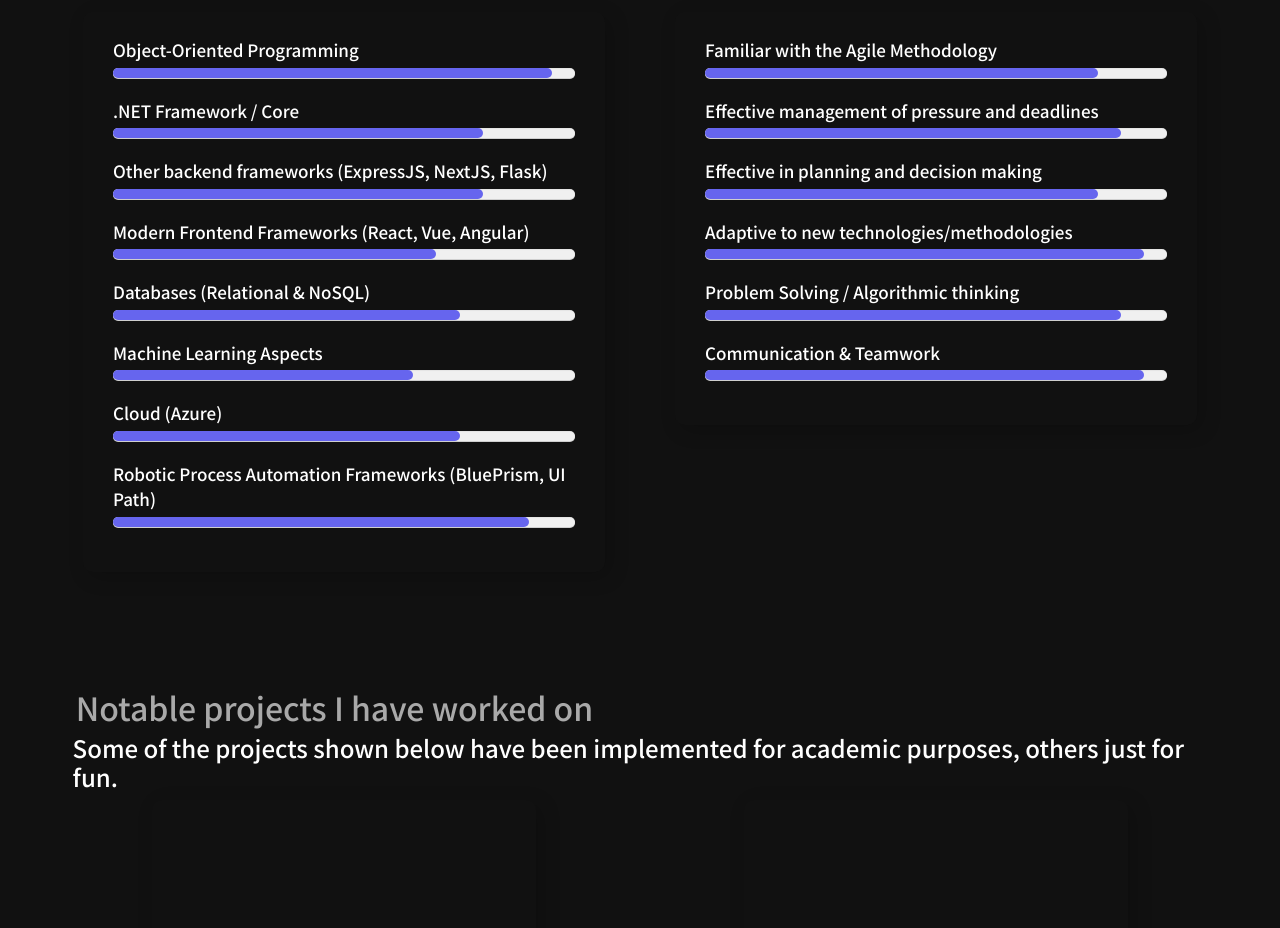
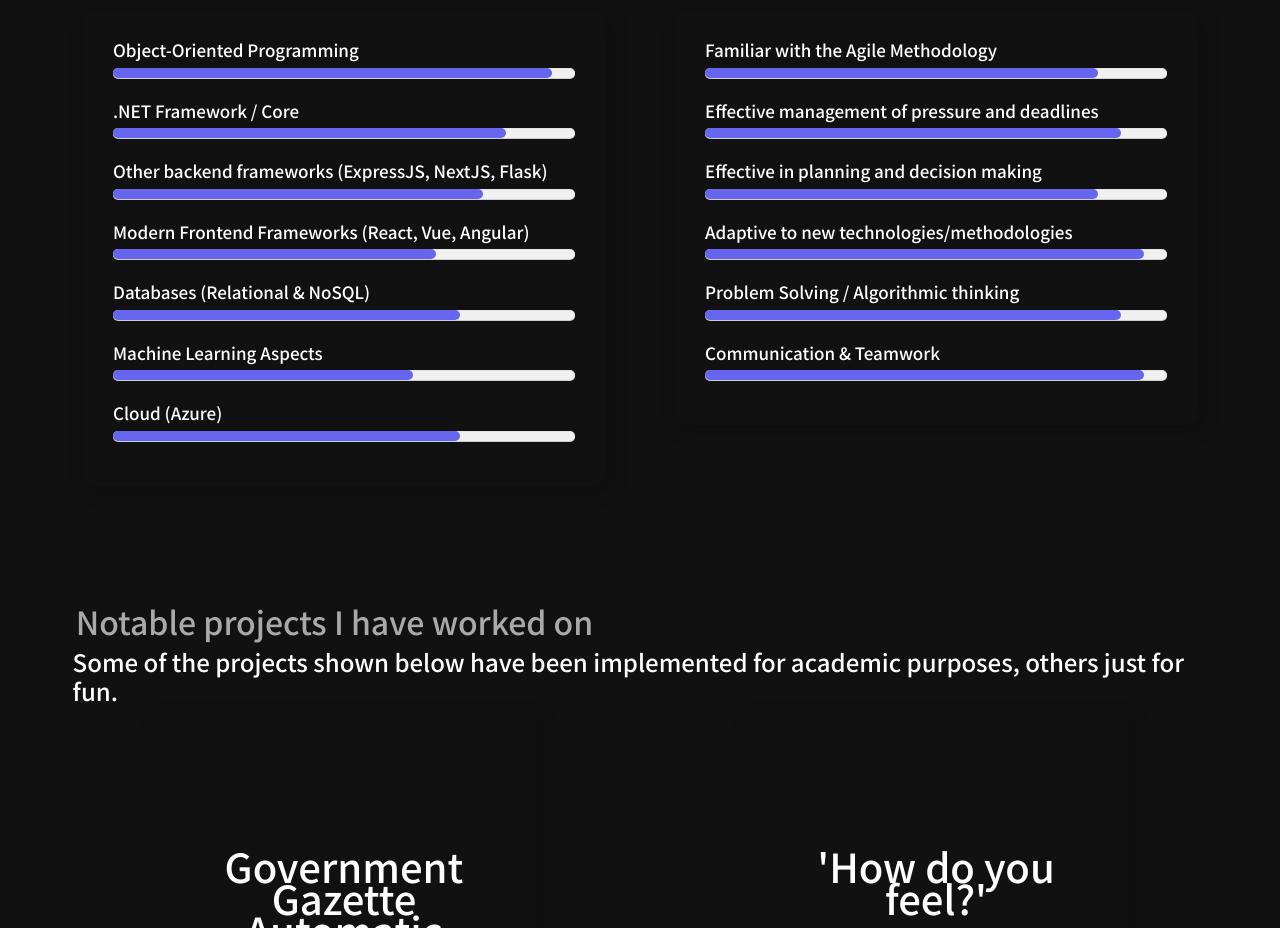
Before and after one commit to cgs23/personal-page, a Vue app: page / in a window 1280 px wide. Shown: the part 980-1908 px from the top of the page. Built offline with nearby package versions, Linux system fonts and the light colour scheme; some icons are missing.

Commit message:
removed rpa, changed twitter

```diff
--- a/src/components/content/AboutMe.vue
+++ b/src/components/content/AboutMe.vue
@@ -4,7 +4,7 @@
     <h4>My name is Stavros Giannakis, I am {{ age }} old, currently living in Berlin, Germany. <br>
       I have a Master's degree in Computer Science, having graduated from the National and Kapodistrian University of
       Athens, Department of Informatics and Telecommunications. <br>
-      I am a Software Engineer with 3+ years of work experience, with a variety of development frameworks. Furthermore,
+      I am a Software Engineer with 4+ years of work experience, with a variety of development frameworks. Furthermore,
       I possess a sound understanding of Machine Learning aspects,
       participating in a research team that engages with problems related with textual data. <br>
       Always enthusiastic and eager to learn new technologies and expand the existing arsenal of development tools. <br>
--- a/src/components/content/Contact.vue
+++ b/src/components/content/Contact.vue
@@ -44,7 +44,7 @@ export default {
         },
         {
             "platform": "Twitter",
-            "value": "https://www.twitter.com/cgs23",
+            "value": "https://www.twitter.com/sgiannakis23",
             "icon": "brands/twitter"
 
         },
--- a/src/components/content/Skills.vue
+++ b/src/components/content/Skills.vue
@@ -74,15 +74,6 @@
                   <span>Cloud (Azure)</span>
                 </div>
                 <div class="cloud" :class="{ 'progress-line': animate }">
-                  <span></span>
-                </div>
-              </div>
-
-              <div class="bar">
-                <div class="info">
-                  <span>Robotic Process Automation Frameworks (BluePrism, UI Path)</span>
-                </div>
-                <div class="rpa" :class="{ 'progress-line': animate }">
                   <span></span>
                 </div>
               </div>
@@ -318,7 +309,7 @@ export default {
 }
 
 .bar .progress-line.net span {
-  width: 80%;
+  width: 85%;
 }
 
 .bar .progress-line.front span {
@@ -339,10 +330,6 @@ export default {
 
 .bar .progress-line.cloud span {
   width: 75%;
-}
-
-.bar .progress-line.rpa span {
-  width: 90%;
 }
 
 /* SOFT */
```
